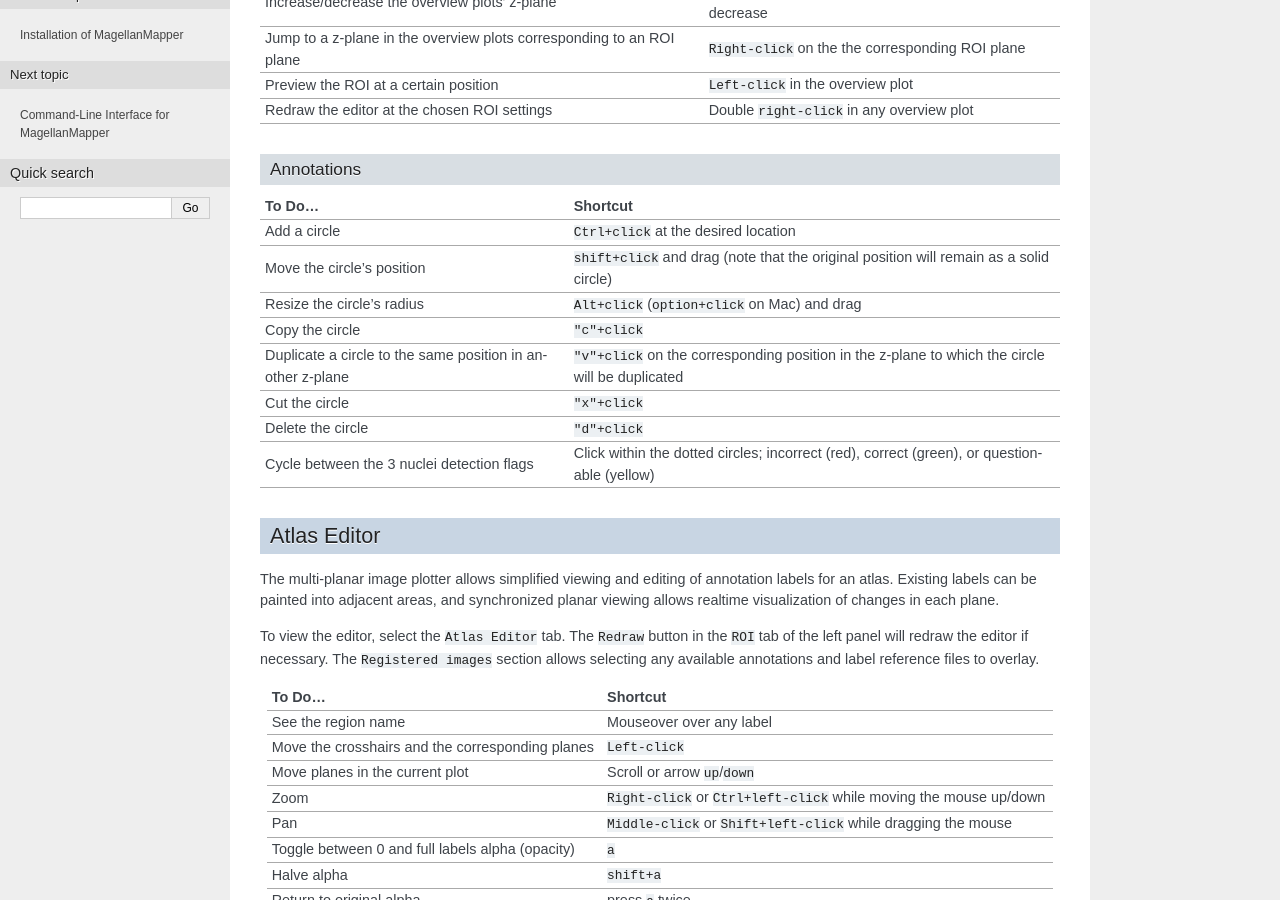
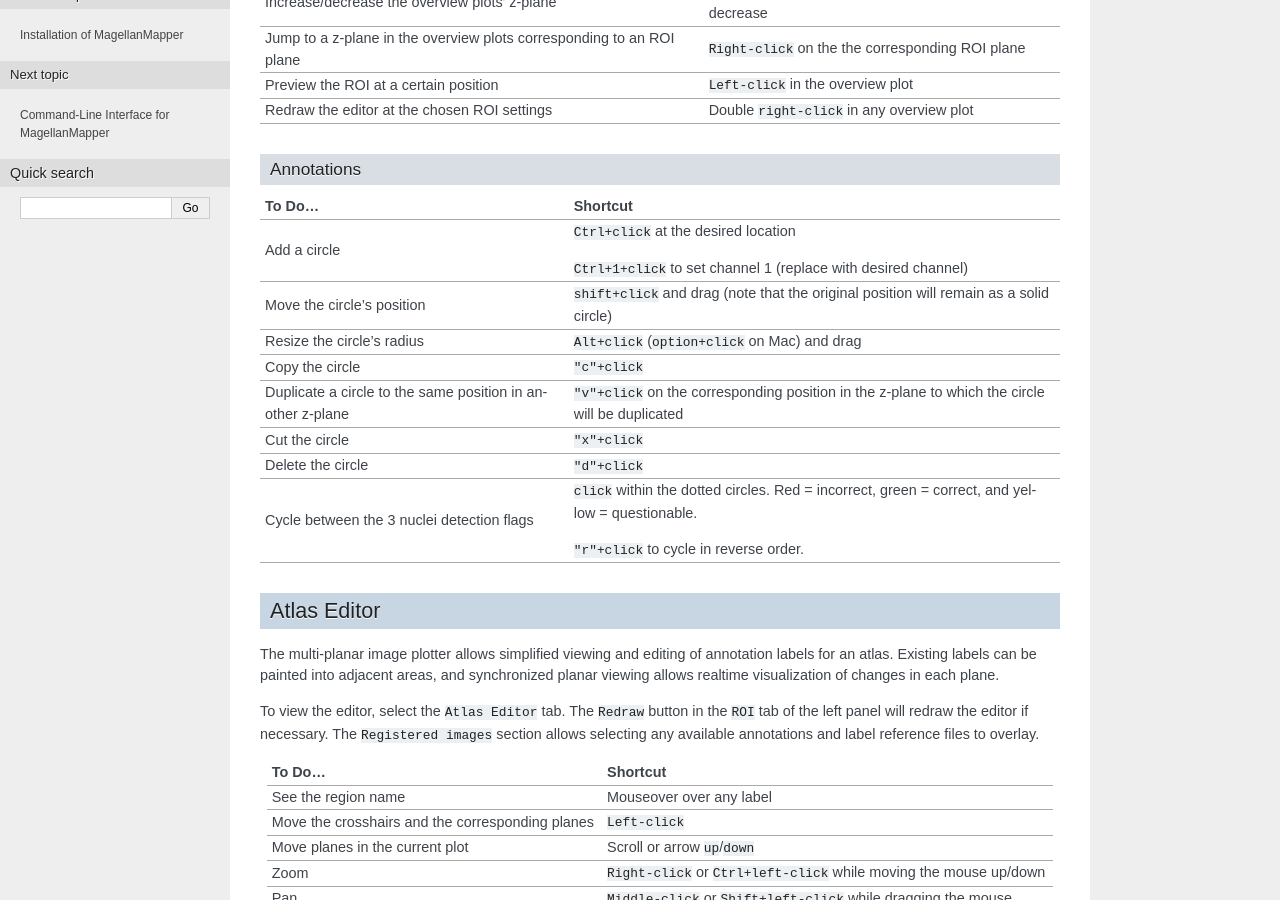
Before and after one commit to sanderslab/magellanmapper, a Sphinx documentation site: the page built from docs/viewers.md, in a window 1280 px wide and 900 px high, scrolled down 395 px. Built offline with Sphinx 7.4.7, drawn with Linux system fonts in a browser that asks for light colours; pages that are not in the unit, such as notebooks, are missing from menus; the version number could not be read and is left out.

Commit message:
Docs update for annotation controls
- Added `ctrl+[n]+click` shortcut to specify channel when adding a blob annotation
- Added `"r"+click` shortcut to cycle verification flags in reverse order
- Release note updates

```diff
--- a/docs/viewers.md
+++ b/docs/viewers.md
@@ -19,14 +19,14 @@
 
 | To Do...        | Shortcut            |
 | ---------------- | :------------------: |
-| Add a circle | `Ctrl+click` at the desired location |
+| Add a circle | `Ctrl+click` at the desired location <p>`Ctrl+1+click` to set channel 1 (replace with desired channel) |
 | Move the circle's position | `shift+click` and drag (note that the original position will remain as a solid circle) |
 | Resize the circle's radius | `Alt+click` (`option+click` on Mac) and drag |
 | Copy the circle | `"c"+click` |
 | Duplicate a circle to the same position in another z-plane | `"v"+click` on the corresponding position in the z-plane to which the circle will be duplicated |
 | Cut the circle | `"x"+click` |
 | Delete the circle | `"d"+click` |
-| Cycle between the 3 nuclei detection flags | Click within the dotted circles; incorrect (red), correct (green), or questionable (yellow) |
+| Cycle between the 3 nuclei detection flags | `click` within the dotted circles. Red = incorrect, green = correct, and yellow = questionable. <p>`"r"+click` to cycle in reverse order. |
 
 
 ## Atlas Editor
```
Also changed, not shown: docs/release/release_v1.6.md (+2 -0 lines).
